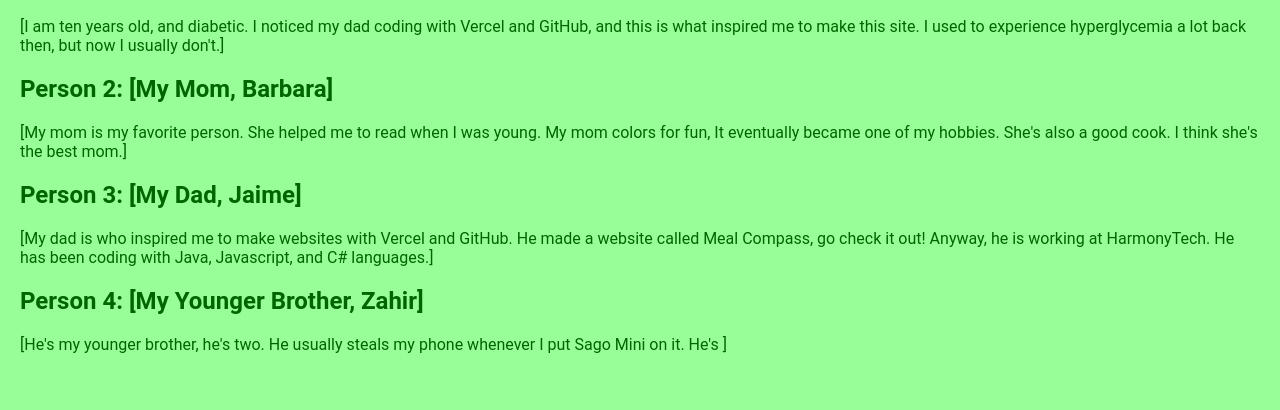
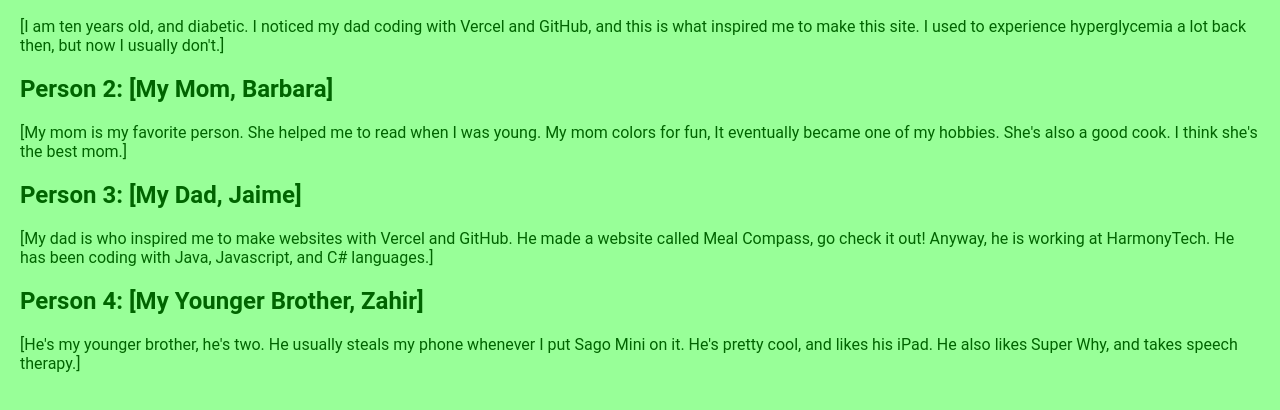
Before and after one commit to calebcreateswebsites/calebsfamily, a plain HTML site: page index.html in a window 1280 px wide. Shown: the part 132-542 px from the top of the page. Drawn offline with Linux system fonts and the light colour scheme.

Commit message:
Update index.html

```diff
--- a/index.html
+++ b/index.html
@@ -48,7 +48,7 @@
     <div class="family-member">
         <h2>Person 4: [My Younger Brother, Zahir]</h2>
         <p>[He's my younger brother, he's two. He usually steals my phone whenever I put Sago Mini on it.
-         He's ]</p>
+         He's pretty cool, and likes his iPad. He also likes Super Why, and takes speech therapy.]</p>
     </div>
 </body>
 </html>
```
